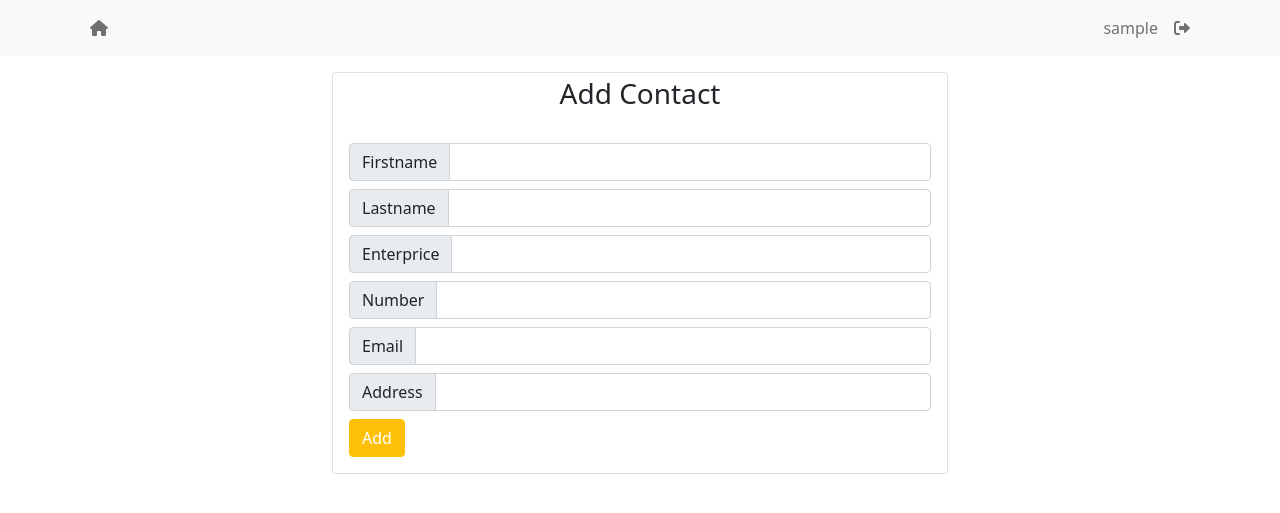
After one commit to augustofortes94/kenwin, a Django app: page /contact/addform in a window 1280 px wide. The commit adds this page. Shown: the top 513 px of the page. Run offline with Django 4.2, Linux system fonts and the light colour scheme; the visitor is signed in with stand-in values (Sample User, id 1); some libraries are stand-ins or nearby versions.

Commit message:
add contact and remove

```diff
--- /dev/null
+++ b/kenwinproject/app/templates/crud_contacts/contact_add.html
@@ -0,0 +1,44 @@
+{% extends "../layout.html" %}
+
+{% block title %} Add Contact {% endblock %}
+
+{% block body %}
+    <div class="row">
+        <div class="d-flex justify-content-center">
+            <div class="card w-100">
+                <h3 class="text-center pt-1">Add Contact</h2>
+                <div class="card-body">
+                    <form id="add-contact" action="/contact/add" method="POST" name="add-contact-form">{% csrf_token %}
+                        <div class="input-group pt-2">
+                            <span class="input-group-text" id="basic-addon3">Firstname</span>
+                            <input type="text" class="form-control" id="add-firstname" name="firstname" required>
+                        </div>
+                        <div class="input-group pt-2">
+                            <span class="input-group-text" id="basic-addon3">Lastname</span>
+                            <input type="text" class="form-control" id="add-lastname" name="lastname">
+                        </div>
+                        <div class="input-group pt-2">
+                            <span class="input-group-text" id="basic-addon3">Enterprice</span>
+                            <input type="text" class="form-control" id="add-enterprice" name="enterprice">
+                        </div>
+                        <div class="input-group pt-2">
+                            <span class="input-group-text" id="basic-addon3">Number</span>
+                            <input type="text" class="form-control" id="add-number" name="number">
+                        </div>
+                        <div class="input-group pt-2">
+                            <span class="input-group-text" id="basic-addon3">Email</span>
+                            <input type="email" class="form-control" id="add-email" name="email">
+                        </div>
+                        <div class="input-group pt-2">
+                            <span class="input-group-text" id="basic-addon3">Address</span>
+                            <input type="text" class="form-control" id="add-address" name="address">
+                        </div>
+                        <div class="form-group pt-2">
+                            <button type="submit" class="btn btn-warning btn-block text-white">Add</button>
+                        </div>
+                    </form>
+                </div>
+            </div>
+        </div>
+    </div>
+{% endblock %}
--- a/kenwinproject/app/urls.py
+++ b/kenwinproject/app/urls.py
@@ -4,5 +4,8 @@ from .views import ContactView
 
 urlpatterns = [
     path('', ContactView.contactList, name='contact_list'),
+    path('contact/addform', ContactView.contactAddForm, name='contact_addform'),
+    path('contact/add', ContactView.contactAdd, name='contact_add'),
+    path('contact/delete/<int:id>', ContactView.contactDelete, name='contact_delete'),
     path('contact/list', ContactView.contactList, name='contact_list'),
 ]
--- a/kenwinproject/app/views.py
+++ b/kenwinproject/app/views.py
@@ -1,11 +1,36 @@
-from django.shortcuts import render
+from django.shortcuts import redirect, render
 from django.views.generic import ListView
 from .models import Contact
 from django.core.paginator import Paginator
 from django.contrib.auth.decorators import login_required
+from django.contrib import messages
 
 
 class ContactView(ListView):
+    @login_required
+    def contactAdd(request):
+        Contact.objects.create(
+            firstname=request.POST['firstname'],
+            lastname=request.POST['lastname'],
+            enterprice=request.POST['enterprice'],
+            number=request.POST['number'],
+            email=request.POST['email'],
+            address=request.POST['address'],
+        )
+        messages.success(request, request.POST['firstname'] + ' ha sido creado')
+        return redirect('/contact/list')
+
+    @login_required
+    def contactAddForm(request):
+        return render(request, 'crud_contacts/contact_add.html')
+
+    @login_required
+    def contactDelete(request, id):
+        contact = Contact.objects.get(id=id)
+        Contact.objects.filter(id=id).delete()
+        messages.success(request,  contact.firstname + ' ha sido eliminada')
+        return redirect('/contact/list')
+
     @login_required
     def contactList(request):
         if request.method == "POST":
```
Also changed, not shown: kenwinproject/app/templates/crud_contacts/contact_list.html (+8 -17 lines), kenwinproject/static/images/favicon.ico (deleted).
